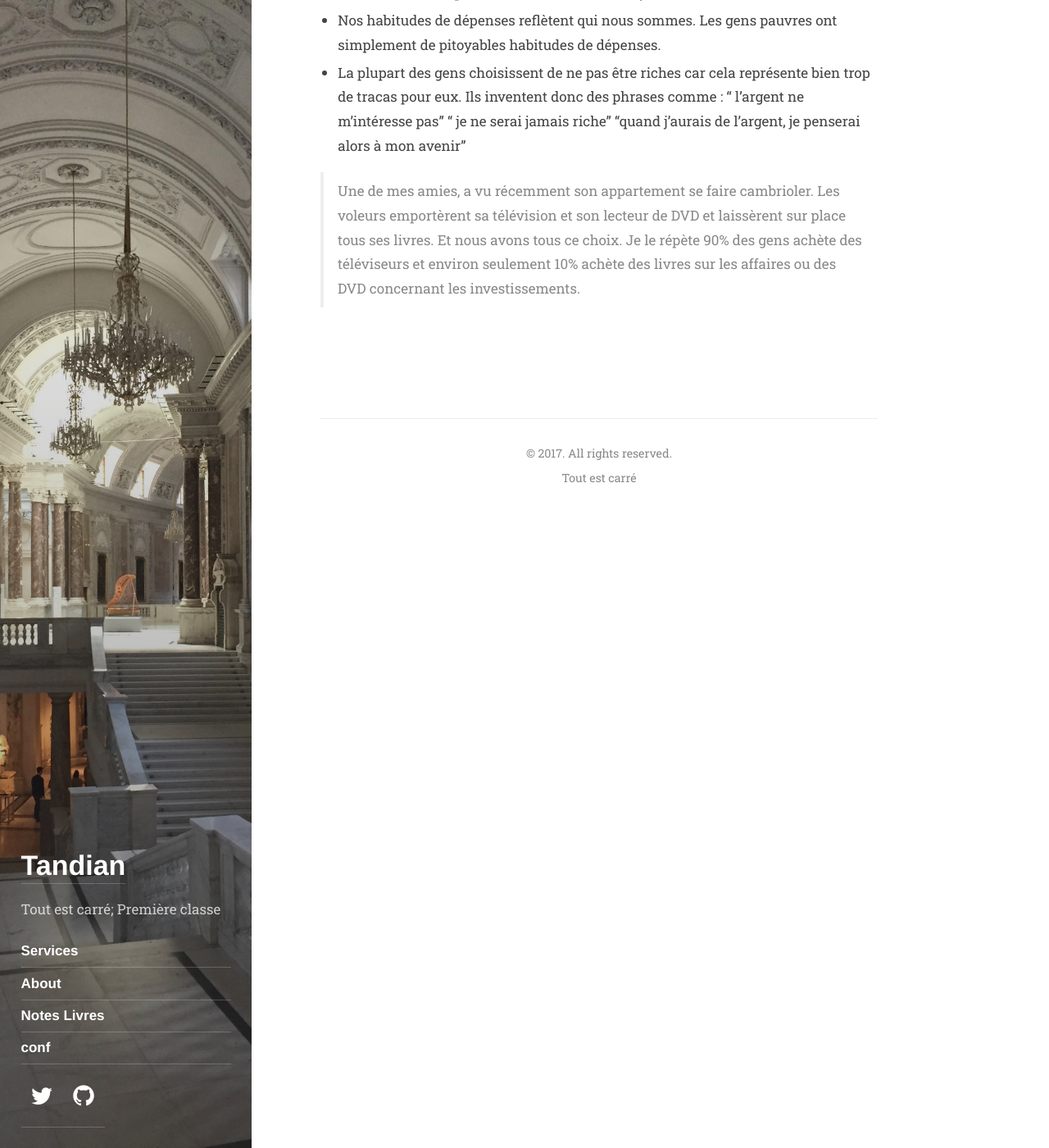
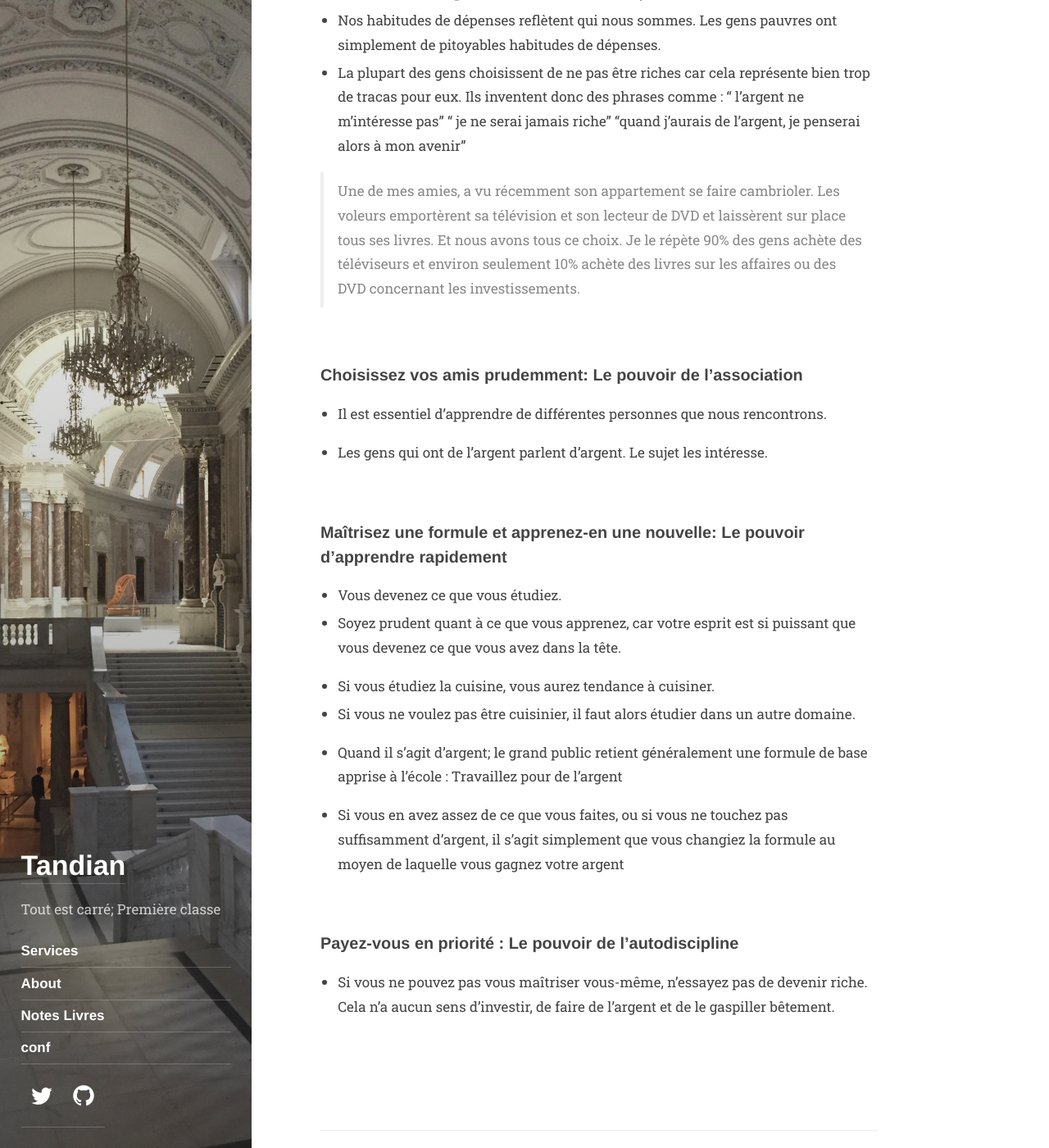
Before and after one commit to abdoulaye-tnd/tandian, a Jekyll site: the page built from books/Pereriche.md, in a window 1280 px wide and 1400 px high, scrolled down 11599 px. Shown: the whole window at 82% size. Built offline with Jekyll 4.4.1, drawn with Linux system fonts in a browser that asks for light colours; some web fonts are replaced.

Commit message:
Update Pereriche.md

```diff
--- a/books/Pereriche.md
+++ b/books/Pereriche.md
@@ -244,3 +244,26 @@ Cela requiert une grande dose de courage pour ne pas laisser les rumeurs, les pa
 - La plupart des gens choisissent de ne pas être riches car cela représente bien trop de tracas pour eux. Ils inventent donc des phrases comme : " l'argent ne m'intéresse pas" " je ne serai jamais riche" "quand j'aurais de l'argent, je penserai alors à mon avenir"
 
 > Une de mes amies, a vu récemment son appartement se faire cambrioler. Les voleurs emportèrent sa télévision et son lecteur de DVD et laissèrent sur place tous ses livres. Et nous avons tous ce choix. Je le répète 90% des gens achète des téléviseurs et environ seulement 10% achète des livres sur les affaires ou des DVD concernant les investissements.
+
+
+### Choisissez vos amis prudemment: Le pouvoir de l'association
+
+- Il est essentiel d'apprendre de différentes personnes que nous rencontrons.
+
+- Les gens qui ont de l'argent parlent d'argent. Le sujet les intéresse.
+
+### Maîtrisez une formule et apprenez-en une nouvelle: Le pouvoir d'apprendre rapidement
+
+- Vous devenez ce que vous étudiez.
+- Soyez prudent quant à ce que vous apprenez, car votre esprit est si puissant que vous devenez ce que vous avez dans la tête.
+
+- Si vous étudiez la cuisine, vous aurez tendance à cuisiner.
+- Si vous ne voulez pas être cuisinier, il faut alors étudier dans un autre domaine.
+
+- Quand il s'agit d'argent; le grand public retient généralement une formule de base apprise à l'école : Travaillez pour de l'argent
+
+- Si vous en avez assez de ce que vous faites, ou si vous ne touchez pas suffisamment d'argent, il s'agit simplement que vous changiez la formule au moyen de laquelle vous gagnez votre argent
+
+### Payez-vous en priorité : Le pouvoir de l'autodiscipline
+
+- Si vous ne pouvez pas vous maîtriser vous-même, n'essayez pas de devenir riche. Cela n'a aucun sens d'investir, de faire de l'argent et de le gaspiller bêtement.
```
